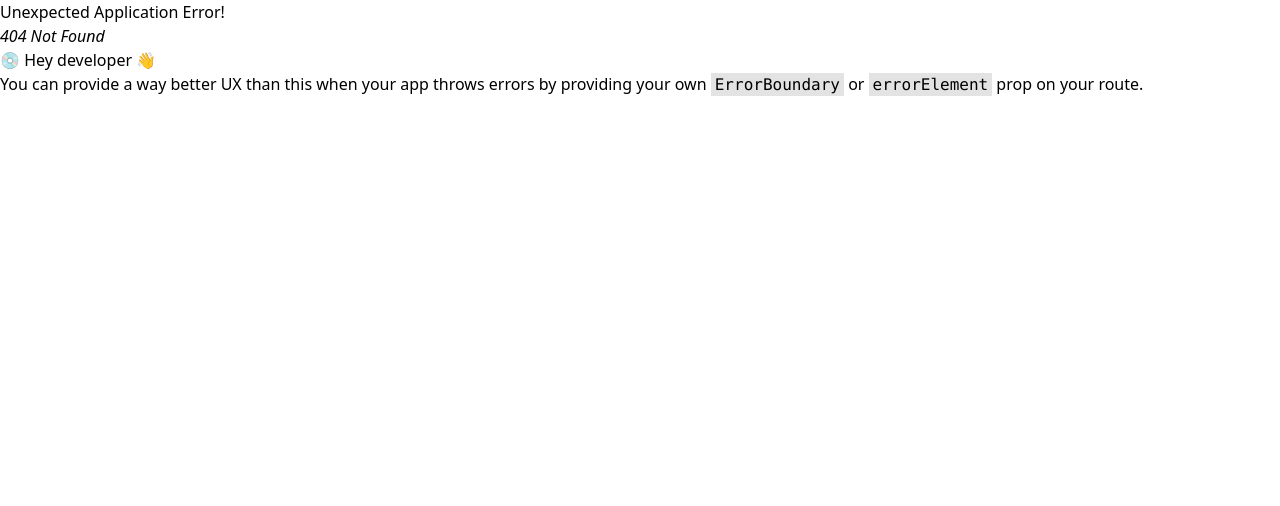
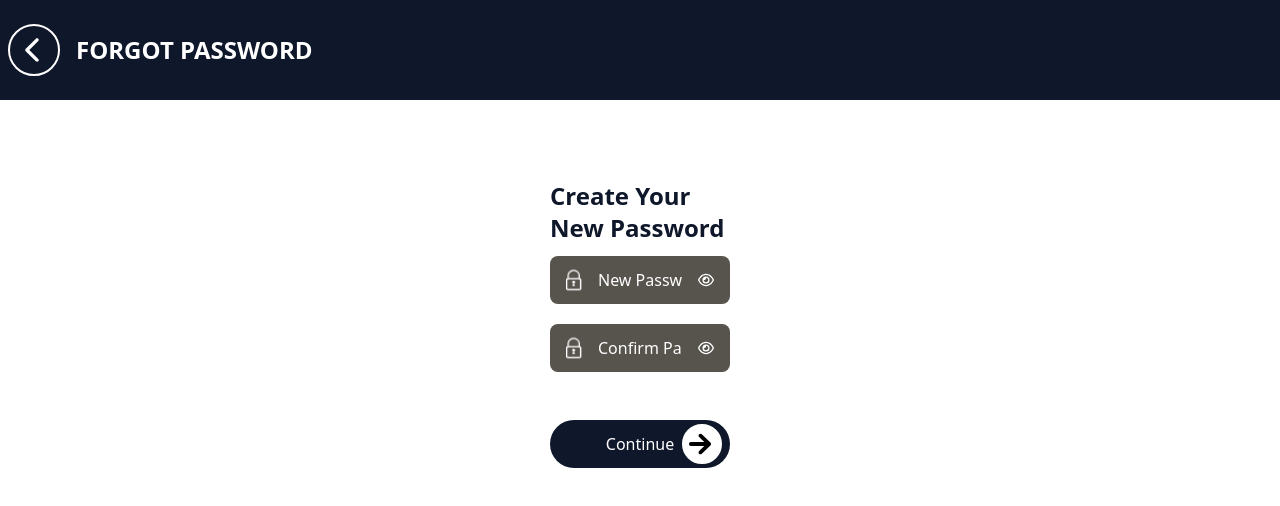
Before and after one commit to RJRYT/ServiceConnectApp, a React (Vite) app: page /newpassword in a window 1280 px wide. Before the commit this address had no page. Shown: the top 506 px of the page. Built offline with nearby package versions, Linux system fonts and the light colour scheme; a web font is replaced by a local one.

Commit message:
added forgot password pages

```diff
--- /dev/null
+++ b/src/components/forgotpassword.jsx
@@ -0,0 +1,53 @@
+import React from 'react'
+import { IoIosArrowBack } from "react-icons/io";
+import email from "../assets/ICON.png";
+import phoneIcon from "../assets/phoneIcon.png"
+import arrow from "../assets/arrow.png";
+import round from "../assets/oval.png";
+import { IoMdArrowRoundForward } from "react-icons/io";
+
+
+function Forgotpassword() {
+  return (
+    <div className='w-full h-screen'>
+        <div className='w-full h-[100px] bg-slate-900 flex items-center gap-4 pl-2'>
+            <div className='border-2 border-white w-13 h-13 rounded-full flex justify-center items-center pr-1'>
+            <IoIosArrowBack className='text-white text-4xl' />
+            </div>
+            <h1 className='text-white text-2xl font-bold'>FORGOT PASSWORD</h1>
+        </div>
+        <div className='px-7 pt-40 lg:pt-20 lg:px-[550px]'>
+            <p className='text-center  mb-9 mt-12'>Enter your regitered email or phone nunmber to recieve a OTP to reset your password</p>
+            <div className="relative shadow-sm mb-5">
+            <img className="w-5 absolute left-4 top-1/2 -translate-y-1/2" src={email} alt="email icon" />
+            <input
+              className="w-full bg-stone-500 text-white rounded-lg px-12 py-3 placeholder-white focus:outline-none"
+              type="text"
+              placeholder="Email"
+              onChange={""} name="" id=""
+            />
+          </div>
+          <div className="relative shadow-sm mb-5 lg:mb-15">
+            <img className="w-5 absolute left-4 top-1/2 -translate-y-1/2" src={phoneIcon} alt="email icon" />
+            <input
+              className="w-full bg-stone-500 text-white rounded-lg px-12 py-3 placeholder-white focus:outline-none"
+              type="text"
+              placeholder="Phone Number"
+              onChange={""} name="" id=""
+            />
+          </div>
+          <button className="bg-slate-900 text-white py-3 rounded-full mt-2 flex justify-center items-center w-full hover:bg-slate-700 transition relative">
+            Continue
+            <div className="absolute flex justify-center items-center right-2">
+            <div className='border-2 border-white w-10 h-10 rounded-full flex justify-center items-center pr-1 bg-white'>
+            <IoMdArrowRoundForward className='text-4xl text-black' />
+            </div>
+            </div>
+          </button>
+        </div>
+
+    </div>
+  )
+}
+
+export default Forgotpassword
--- /dev/null
+++ b/src/components/newpassword.jsx
@@ -0,0 +1,71 @@
+import React, { useState } from 'react'
+import { IoIosArrowBack } from "react-icons/io";
+import email from "../assets/ICON.png";
+import phoneIcon from "../assets/phoneIcon.png"
+import { IoMdArrowRoundForward } from "react-icons/io";
+import { FaRegEye } from "react-icons/fa6";
+import { FaRegEyeSlash } from "react-icons/fa6"
+import password from "../assets/ICON (1).png";
+
+
+
+function Newpassword() {
+    const [showPassword, setShowPassword] = useState(false);
+    const [showConfirmPassword, setShowConfirmPassword] = useState(false);
+  return (
+    <div className='w-full h-screen'>
+        <div className='w-full h-[100px] bg-slate-900 flex items-center gap-4 pl-2'>
+            <div className='border-2 border-white w-13 h-13 rounded-full flex justify-center items-center pr-1'>
+            <IoIosArrowBack className='text-white text-4xl' />
+            </div>
+            <h1 className='text-white text-2xl font-bold'>FORGOT PASSWORD</h1>
+        </div>
+        <div className='px-7 pt-40 lg:pt-20 lg:px-[550px]'>
+            <h1 className='font-bold text-slate-900 text-2xl mb-3'>Create Your New Password</h1>
+            <div className="relative mb-5">
+            <img className="w-4 absolute left-4 top-1/2 -translate-y-1/2" src={password} alt="password icon" />
+            <input
+              className="w-full bg-stone-600 text-white rounded-lg px-12 py-3 placeholder-white focus:outline-none"
+              type={showPassword ? "text" : "password"}
+              placeholder="New Password"
+              onChange={""} name="" id=""
+            />
+            <button
+              type="button"
+              onClick={() => setShowPassword(!showPassword)}
+              className="absolute right-4 top-1/2 -translate-y-1/2 text-white"
+            >
+              {showPassword ? <FaRegEyeSlash /> : <FaRegEye />}
+            </button>
+          </div>
+          <div className="relative mb-12">
+            <img className="w-4 absolute left-4 top-1/2 -translate-y-1/2" src={password} alt="password icon" />
+            <input
+              className="w-full bg-stone-600 text-white rounded-lg px-12 py-3 placeholder-white focus:outline-none"
+              type={showConfirmPassword ? "text" : "password"}
+              placeholder="Confirm Password"
+              onChange={""} name="" id=""
+            />
+            <button
+              type="button"
+              onClick={() => setShowConfirmPassword(!showConfirmPassword)}
+              className="absolute right-4 top-1/2 -translate-y-1/2 text-white"
+            >
+              {showConfirmPassword ? <FaRegEyeSlash /> : <FaRegEye />}
+            </button>
+          </div>
+          <button className="bg-slate-900 text-white py-3 rounded-full mt-2 flex justify-center items-center w-full hover:bg-slate-700 transition relative">
+            Continue
+            <div className="absolute flex justify-center items-center right-2">
+            <div className='border-2 border-white w-10 h-10 rounded-full flex justify-center items-center pr-1 bg-white'>
+            <IoMdArrowRoundForward className='text-4xl text-black' />
+            </div>
+            </div>
+          </button>
+        </div>
+
+    </div>
+  )
+}
+
+export default Newpassword
```
Also changed, not shown: src/routes/Router.jsx (+10 -0 lines), src/assets/phoneIcon.png (added).
